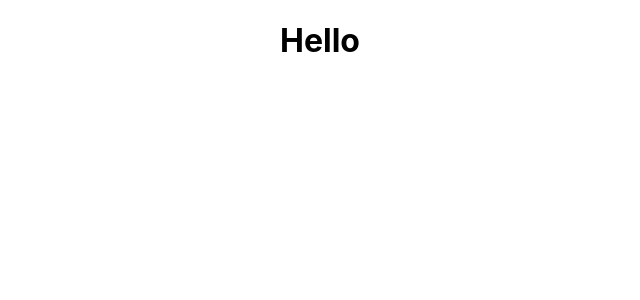
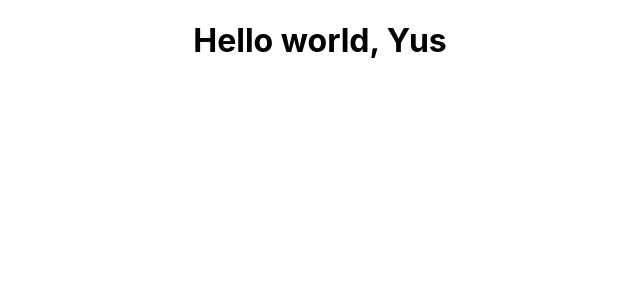
Before and after one commit to SatakeYusuke19920527/typescript-react, a React (Create React App) app: page / in a window 1280 px wide. Shown: the top 300 px of the page, without its empty margins (320-960 px from the left). Built offline with nearby package versions, Linux system fonts and the light colour scheme.

Commit message:
fc-react init

```diff
--- a/src/App.tsx
+++ b/src/App.tsx
@@ -1,10 +1,18 @@
-import React from 'react';
+import React, { FC } from 'react';
 import './App.css';
 
-function App() {
+interface AppProps {
+  message: string,
+  name: string
+}
+
+const App: FC<AppProps> = (props) => {
+  const { message, name } = props
+  console.log(props)
   return (
     <div className="App">
-      <h1>Hello
+      <h1>
+        {message}, {name}
       </h1>
     </div>
   );
--- a/src/index.tsx
+++ b/src/index.tsx
@@ -5,7 +5,7 @@ import App from './App';
 
 ReactDOM.render(
   <React.StrictMode>
-    <App />
+    <App message='Hello world' name="Yus" />
   </React.StrictMode>,
   document.getElementById('root')
 );
```
Also changed, not shown: 1 other file (tests, documents, lock files or other folders).
